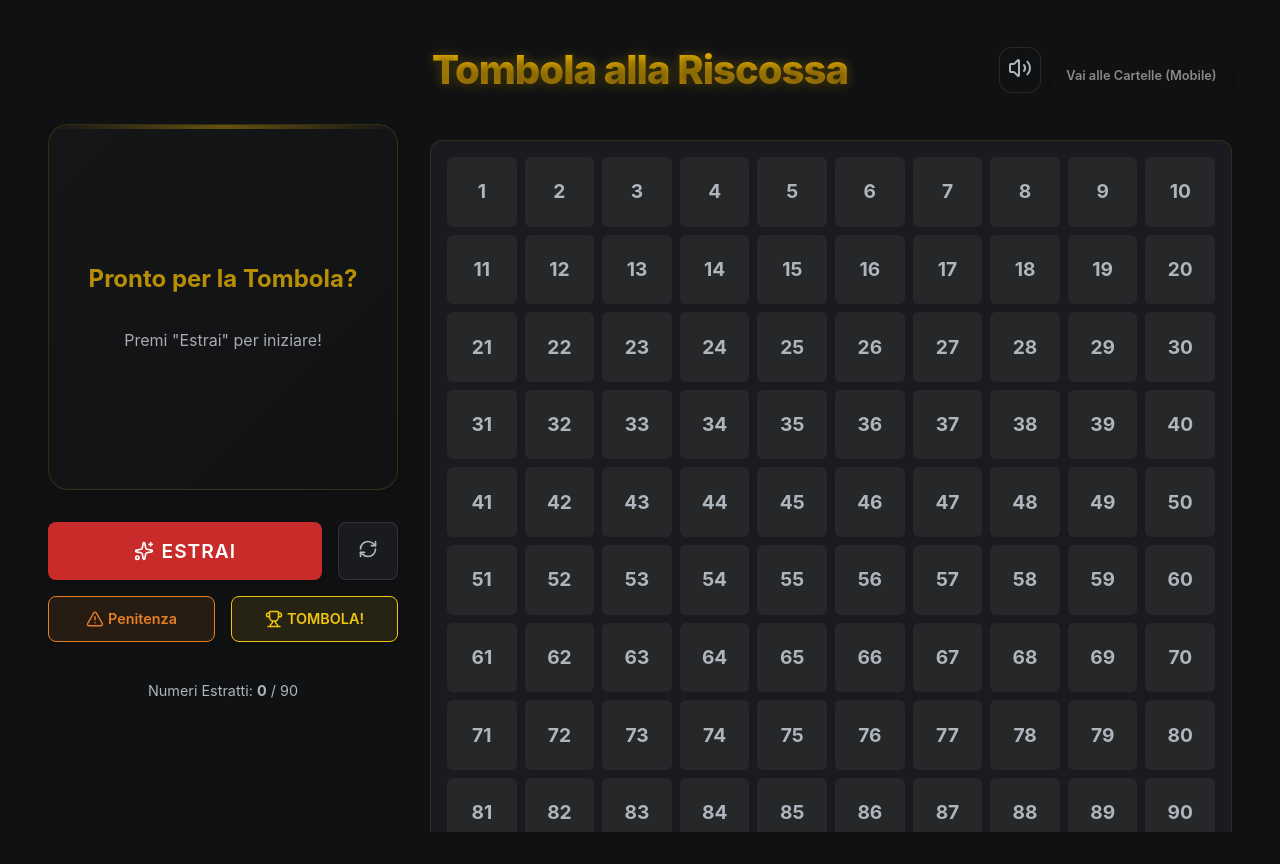
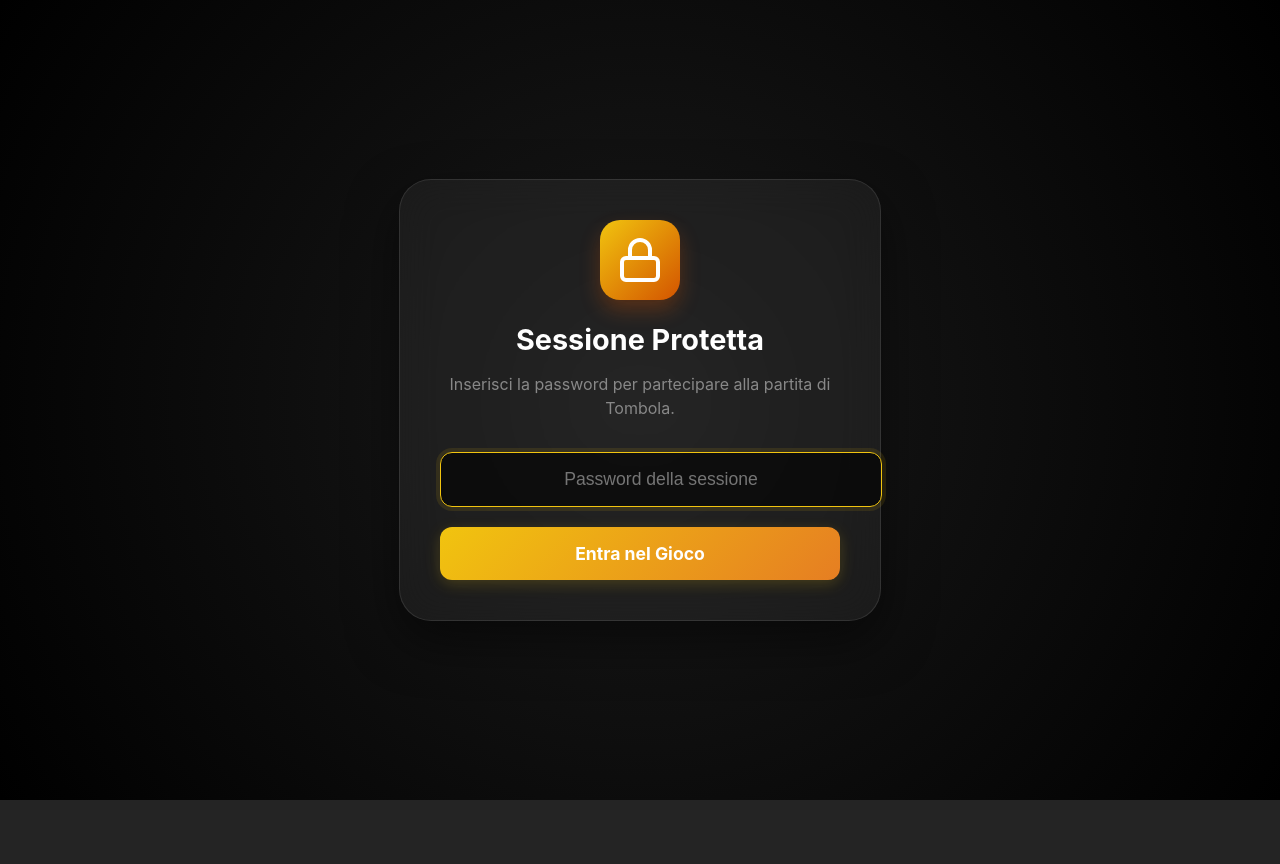
Before and after one commit to Bitcraze26/tombola, a React (Vite) app: page / in a window 1280 px wide. After the commit the page ends 800 px from the top, so only its background shows below. Built offline with nearby package versions, Linux system fonts and the light colour scheme; no server answers.

Commit message:
aggiunto sistema di password

```diff
--- a/src/App.jsx
+++ b/src/App.jsx
@@ -1,8 +1,7 @@
 import { useState, useEffect, useRef } from 'react';
 import { Routes, Route, useNavigate } from 'react-router-dom';
-import { Sparkles, RefreshCw, Volume2, VolumeX, Trophy, AlertTriangle, PartyPopper } from 'lucide-react';
+import { Sparkles, RefreshCw, Volume2, VolumeX, Trophy, AlertTriangle, PartyPopper, Lock } from 'lucide-react';
 import confetti from 'canvas-confetti';
-import { io } from 'socket.io-client';
 import Tabellone from './components/Tabellone';
 import ExtractionStage from './components/ExtractionStage';
 import Cartella from './components/Cartella';
@@ -11,7 +10,9 @@
 import { penalties } from './data/penalties';
 import './App.css';
 
-const socket = io('http://localhost:3001');
+import Login from './components/Login';
+
+import socket from './socket';
 
 function App() {
   const [drawnNumbers, setDrawnNumbers] = useState([]);
@@ -19,17 +20,52 @@
   const [soundEnabled, setSoundEnabled] = useState(true);
   const [currentProverb, setCurrentProverb] = useState("");
   const [showPenalty, setShowPenalty] = useState(null);
+
+  // Auth State
+  const [isAuthenticated, setIsAuthenticated] = useState(() => {
+    return sessionStorage.getItem('tombola_auth') === 'true';
+  });
+  const [authError, setAuthError] = useState('');
+
   const audioRef = useRef(null);
   const navigate = useNavigate();
 
   useEffect(() => {
+    // If we have a saved password, try to auth immediately
+    const savedPass = sessionStorage.getItem('tombola_pass');
+    if (savedPass) {
+      socket.emit('authenticate', savedPass);
+    }
+
+    socket.on('authSuccess', () => {
+      setIsAuthenticated(true);
+      setAuthError('');
+      sessionStorage.setItem('tombola_auth', 'true');
+    });
+
+    socket.on('authError', (msg) => {
+      setAuthError(msg);
+      setIsAuthenticated(false);
+      sessionStorage.removeItem('tombola_auth');
+      sessionStorage.removeItem('tombola_pass');
+    });
+
     socket.on('stateUpdate', (state) => {
       setDrawnNumbers(state.drawnNumbers);
       setCurrentNumber(state.currentNumber);
     });
 
-    return () => socket.off('stateUpdate');
+    return () => {
+      socket.off('authSuccess');
+      socket.off('authError');
+      socket.off('stateUpdate');
+    };
   }, []);
+
+  const handleLogin = (pass) => {
+    sessionStorage.setItem('tombola_pass', pass);
+    socket.emit('authenticate', pass);
+  };
 
   // Update proverbs and speech when a new number is drawn
   useEffect(() => {
@@ -115,12 +151,28 @@
   const lastNumber = drawnNumbers.length > 0 ? drawnNumbers[drawnNumbers.length - 1] : null;
 
   return (
+    <div className="app-wrapper">
+      {!isAuthenticated ? (
+        <Login onLogin={handleLogin} error={authError} />
+      ) : (
         <Routes>
           <Route path="/" element={
             <div className="container">
               <header className="header">
                 <h1>Tombola alla Riscossa</h1>
                 <div className="controls-top">
+                  <button
+                    className="icon-btn"
+                    onClick={() => {
+                      sessionStorage.removeItem('tombola_auth');
+                      sessionStorage.removeItem('tombola_pass');
+                      window.location.reload();
+                    }}
+                    title="Logout"
+                    style={{ marginRight: '10px' }}
+                  >
+                    <Lock size={20} />
+                  </button>
                   <button className="icon-btn" onClick={() => setSoundEnabled(!soundEnabled)}>
                     {soundEnabled ? <Volume2 size={24} /> : <VolumeX size={24} />}
                   </button>
@@ -185,6 +237,8 @@
           } />
           <Route path="/cartella" element={<Cartella />} />
         </Routes>
+      )}
+    </div>
   );
 }
 
--- a/src/components/Cartella.jsx
+++ b/src/components/Cartella.jsx
@@ -1,9 +1,7 @@
 import { useState, useEffect } from 'react';
-import { io } from 'socket.io-client';
 import { Trophy, RefreshCw, Plus, Trash2, RotateCcw } from 'lucide-react';
 import './Cartella.css';
-
-const socket = io('http://localhost:3001');
+import socket from '../socket';
 
 const generateCardGrid = () => {
     const card = Array(3).fill(null).map(() => Array(9).fill(null));
@@ -139,10 +137,12 @@
             </header>
 
             <div className="cards-list">
-                {cards.map((cardData) => (
+                {Array.isArray(cards) && cards.map((cardData) => (
                     <div key={cardData.id} className="card-wrapper">
                         <div className="card-controls">
-                            <span className="card-id">Cartella #{cardData.id.split('-').pop()}</span>
+                            <span className="card-id">
+                                Cartella #{String(cardData.id || '').split('-').pop() || '0000'}
+                            </span>
                             <button
                                 className="btn-delete"
                                 onClick={(e) => {
@@ -156,11 +156,11 @@
                             </button>
                         </div>
                         <div className="card-grid">
-                            {cardData.grid.map((row, rowIndex) => (
+                            {Array.isArray(cardData.grid) && cardData.grid.map((row, rowIndex) => (
                                 <div key={rowIndex} className="card-row">
-                                    {row.map((num, colIndex) => {
-                                        const isMarked = cardData.marked.includes(num);
-                                        const isServerDrawn = num !== null && drawnNumbers.includes(num);
+                                    {Array.isArray(row) && row.map((num, colIndex) => {
+                                        const isMarked = cardData.marked?.includes(num);
+                                        const isServerDrawn = num !== null && Array.isArray(drawnNumbers) && drawnNumbers.includes(num);
                                         return (
                                             <div
                                                 key={colIndex}
@@ -179,7 +179,7 @@
             </div>
 
             <div className="cartella-footer">
-                <p>Numeri estratti dal tabellone: <strong>{drawnNumbers.length}</strong> / 90</p>
+                <p>Numeri estratti dal tabellone: <strong>{Array.isArray(drawnNumbers) ? drawnNumbers.length : 0}</strong> / 90</p>
                 <p className="help-text">Tocca un numero per segnarlo. I numeri gialli sono stati estratti!</p>
             </div>
         </div>
--- /dev/null
+++ b/src/components/Login.css
@@ -0,0 +1,121 @@
+.login-overlay {
+    position: fixed;
+    top: 0;
+    left: 0;
+    right: 0;
+    bottom: 0;
+    background: radial-gradient(circle at center, #1a1a1a 0%, #000 100%);
+    display: flex;
+    align-items: center;
+    justify-content: center;
+    z-index: 9999;
+}
+
+.login-card {
+    background: rgba(255, 255, 255, 0.05);
+    backdrop-filter: blur(20px);
+    padding: 40px;
+    border-radius: 32px;
+    border: 1px solid rgba(255, 255, 255, 0.1);
+    width: 100%;
+    max-width: 400px;
+    text-align: center;
+    box-shadow: 0 20px 50px rgba(0, 0, 0, 0.5);
+    animation: slideUp 0.6s cubic-bezier(0.2, 0.8, 0.2, 1);
+}
+
+@keyframes slideUp {
+    from {
+        opacity: 0;
+        transform: translateY(30px);
+    }
+
+    to {
+        opacity: 1;
+        transform: translateY(0);
+    }
+}
+
+.login-icon {
+    background: linear-gradient(135deg, #f1c40f 0%, #d35400 100%);
+    width: 80px;
+    height: 80px;
+    border-radius: 20px;
+    display: flex;
+    align-items: center;
+    justify-content: center;
+    margin: 0 auto 24px;
+    color: white;
+    box-shadow: 0 10px 20px rgba(211, 84, 0, 0.3);
+}
+
+.login-card h2 {
+    margin: 0 0 12px;
+    font-size: 1.8rem;
+    color: white;
+}
+
+.login-card p {
+    color: #888;
+    margin-bottom: 32px;
+    line-height: 1.5;
+}
+
+.input-group {
+    margin-bottom: 20px;
+}
+
+.input-group input {
+    width: 100%;
+    background: rgba(0, 0, 0, 0.4);
+    border: 1px solid rgba(255, 255, 255, 0.1);
+    padding: 16px 20px;
+    border-radius: 12px;
+    color: white;
+    font-size: 1.1rem;
+    transition: all 0.2s;
+    text-align: center;
+}
+
+.input-group input:focus {
+    outline: none;
+    border-color: #f1c40f;
+    background: rgba(0, 0, 0, 0.6);
+    box-shadow: 0 0 0 4px rgba(241, 196, 15, 0.1);
+}
+
+.error-message {
+    background: rgba(231, 76, 60, 0.1);
+    color: #e74c3c;
+    padding: 10px;
+    border-radius: 8px;
+    display: flex;
+    align-items: center;
+    justify-content: center;
+    gap: 8px;
+    margin-bottom: 20px;
+    font-size: 0.9rem;
+}
+
+.login-btn {
+    width: 100%;
+    background: linear-gradient(135deg, #f1c40f 0%, #e67e22 100%);
+    border: none;
+    padding: 16px;
+    border-radius: 12px;
+    color: white;
+    font-weight: bold;
+    font-size: 1.1rem;
+    cursor: pointer;
+    transition: all 0.2s;
+    box-shadow: 0 4px 15px rgba(241, 196, 15, 0.2);
+}
+
+.login-btn:hover {
+    transform: translateY(-2px);
+    box-shadow: 0 6px 20px rgba(241, 196, 15, 0.3);
+}
+
+.login-btn:active {
+    transform: translateY(0);
+}
--- /dev/null
+++ b/src/components/Login.jsx
@@ -0,0 +1,47 @@
+import { useState } from 'react';
+import { Lock, ShieldAlert } from 'lucide-react';
+import './Login.css';
+
+function Login({ onLogin, error }) {
+    const [password, setPassword] = useState('');
+
+    const handleSubmit = (e) => {
+        e.preventDefault();
+        onLogin(password);
+    };
+
+    return (
+        <div className="login-overlay">
+            <div className="login-card">
+                <div className="login-icon">
+                    <Lock size={48} />
+                </div>
+                <h2>Sessione Protetta</h2>
+                <p>Inserisci la password per partecipare alla partita di Tombola.</p>
+
+                <form onSubmit={handleSubmit}>
+                    <div className="input-group">
+                        <input
+                            type="password"
+                            placeholder="Password della sessione"
+                            value={password}
+                            onChange={(e) => setPassword(e.target.value)}
+                            autoFocus
+                        />
+                    </div>
+                    {error && (
+                        <div className="error-message">
+                            <ShieldAlert size={16} />
+                            <span>{error}</span>
+                        </div>
+                    )}
+                    <button type="submit" className="login-btn">
+                        Entra nel Gioco
+                    </button>
+                </form>
+            </div>
+        </div>
+    );
+}
+
+export default Login;
--- /dev/null
+++ b/src/socket.js
@@ -0,0 +1,5 @@
+import { io } from 'socket.io-client';
+
+const socket = io('http://localhost:3001');
+
+export default socket;
```
Also changed, not shown: server.js (+14 -6 lines). Lines whose indentation alone changed are shown as unchanged.
